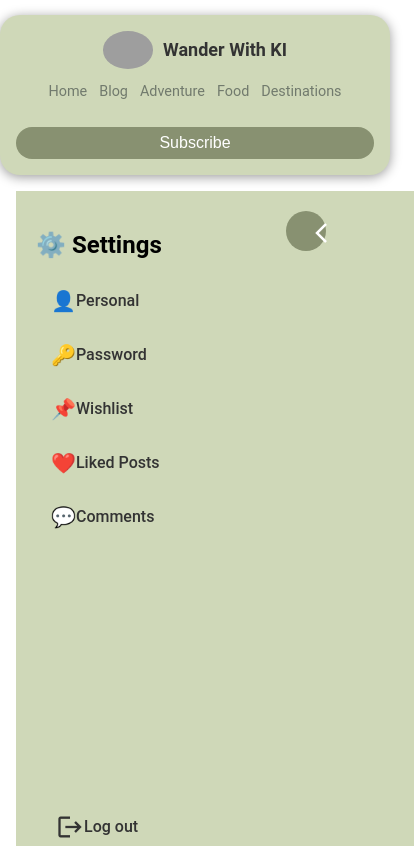
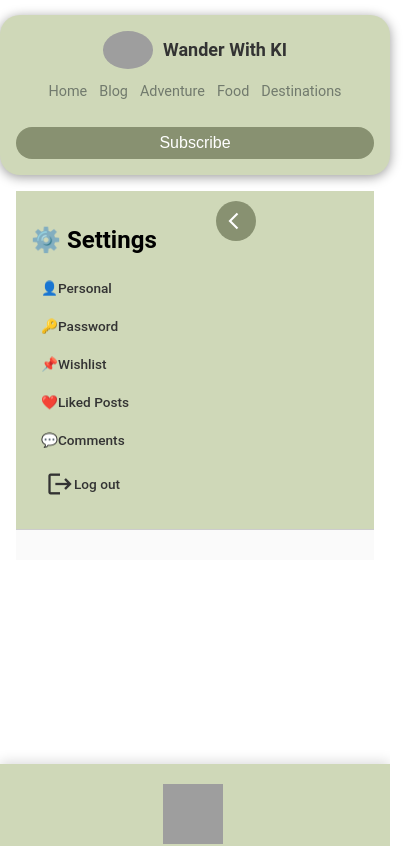
Before and after one commit to Kirtivanjode/wanderwithkii, an Angular app in the folder frontend/: page /settings in a window 390 px wide. Shown: the top 846 px of the page, 414 px wide, since content can reach past the window. Built offline with nearby package versions, Linux system fonts and the light colour scheme; grey boxes are pictures that could not be loaded.

Commit message:
your commit message

```diff
--- a/frontend/src/app/components/settings/settings.component.css
+++ b/frontend/src/app/components/settings/settings.component.css
@@ -2,8 +2,11 @@
   display: flex;
   position: relative;
   transition: all 0.3s ease;
+  height: 100vh;
+  overflow: hidden;
 }
 
+/* Sidebar Toggle Button */
 .sidebar-toggle {
   position: absolute;
   top: 20px;
@@ -16,60 +19,53 @@
   height: 40px;
   font-size: 20px;
   cursor: pointer;
-  transition: all 0.3s ease;
   display: flex;
   align-items: center;
   justify-content: center;
+  transition: all 0.3s ease;
+  z-index: 10;
 }
 
+/* Toggle Position when Collapsed */
 .settings-container:not(.collapsed) .sidebar-toggle {
-  left: 270px;
+  left: 250px;
 }
-
 .settings-container.collapsed .sidebar-toggle {
   left: 60px;
 }
 
+/* Sidebar */
 .settings-sidebar {
   width: 250px;
   background-color: #cfd8b8;
   padding: 20px;
   transition: all 0.3s ease;
-  overflow: hidden;
   display: flex;
   flex-direction: column;
   flex-shrink: 0;
-  height: 77vh;
+  height: 100%;
+  overflow: hidden;
 }
 
 .settings-container.collapsed .settings-sidebar {
   width: 60px;
   padding: 20px 10px;
 }
-
 .settings-container.collapsed .settings-sidebar h2 {
   display: none;
 }
 
+/* Main Content */
 .settings-content {
   flex: 1;
   padding: 20px;
   background-color: #fafafa;
   overflow-y: auto;
-  height: 77vh;
+  height: 100%;
+  transition: all 0.3s ease;
 }
 
-.material-icons {
-  transition: transform 0.3s ease;
-  display: inline-block;
-  font-size: 24px;
-  padding-left: 10px;
-}
-
-.material-icons.rotated {
-  transform: rotate(180deg);
-}
-
+/* Tabs */
 .tab {
   padding: 10px 15px;
   border-radius: 10px;
@@ -82,7 +78,21 @@
   transition: all 0.3s ease;
   margin-bottom: 10px;
 }
+.settings-container.collapsed .tab-label {
+  display: none;
+}
+.settings-container.collapsed .tab {
+  justify-content: center;
+}
+.tab.active {
+  background-color: #889171;
+  color: white;
+}
+.tab:hover {
+  background-color: #dbe8cb;
+}
 
+/* Logout Tab */
 .logout-tab {
   border-radius: 5px;
   padding: 10px;
@@ -91,35 +101,11 @@
   cursor: pointer;
   transition: background-color 0.3s;
 }
-
 .logout-tab .material-icons {
   font-size: 28px;
 }
 
-.tab:hover {
-  background-color: #dbe8cb;
-}
-
-.tab.active {
-  background-color: #889171;
-  color: white;
-}
-
-.tab-icon {
-  font-size: 20px;
-  display: flex;
-  align-items: center;
-  justify-content: center;
-}
-
-.settings-container.collapsed .tab-label {
-  display: none;
-}
-
-.settings-container.collapsed .tab {
-  justify-content: center;
-}
-
+/* Inputs & Buttons */
 input {
   padding: 0.6rem 1rem;
   border-radius: 8px;
@@ -134,11 +120,10 @@ input {
   position: relative;
   width: 100%;
 }
-
 .password-input-wrapper i {
   position: absolute;
-  top: 37%;
-  right: 6px;
+  top: 50%;
+  right: 10px;
   transform: translateY(-50%);
   cursor: pointer;
   color: #666;
@@ -154,22 +139,21 @@ button {
   cursor: pointer;
   transition: background-color 0.3s ease;
 }
-
 button:hover {
-  background-color: #d4ddbe;
+  background-color: #adb893;
 }
-
 button:disabled {
   background-color: #a0aec0;
   cursor: not-allowed;
 }
 
+/* Theme Options */
 .theme-options {
   display: flex;
   gap: 1rem;
   margin-top: 10px;
+  flex-wrap: wrap;
 }
-
 .theme-options div {
   padding: 0.5rem 1rem;
   background-color: #e1e9cd;
@@ -178,11 +162,11 @@ button:disabled {
   font-weight: 500;
   transition: background 0.3s ease;
 }
-
 .theme-options div:hover {
   background-color: #d4ddbe;
 }
 
+/* Wishlist & Comments */
 .wishlist-item,
 .comment-card {
   background-color: #fff;
@@ -191,13 +175,13 @@ button:disabled {
   margin-bottom: 1rem;
   box-shadow: 0 2px 6px rgba(0, 0, 0, 0.06);
 }
-
 .comment-content {
   display: grid;
   grid-template-columns: repeat(auto-fill, minmax(300px, 1fr));
   gap: 1rem;
 }
 
+/* Read More */
 .read-more {
   display: inline-block;
   margin-top: 0.4rem;
@@ -205,34 +189,22 @@ button:disabled {
   text-decoration: none;
   font-weight: 500;
 }
-
 .read-more:hover {
   text-decoration: underline;
 }
 
-@media (max-width: 768px) {
-  .sidebar-toggle {
-    display: block;
-  }
-
-  .settings-container {
-    flex-direction: column;
-  }
-
-  .settings-sidebar {
-    width: 100%;
-    border-bottom: 1px solid #ccc;
-  }
-
-  .settings-container.collapsed .settings-sidebar {
-    display: none;
-  }
-
-  .settings-content {
-    padding: 20px;
-  }
+/* Icons */
+.material-icons {
+  transition: transform 0.3s ease;
+  display: inline-block;
+  font-size: 24px;
+  padding-left: 10px;
+}
+.material-icons.rotated {
+  transform: rotate(180deg);
 }
 
+/* Fade In Animation */
 @keyframes fadeIn {
   from {
     opacity: 0;
@@ -243,3 +215,64 @@ button:disabled {
     transform: translateY(0);
   }
 }
+
+/* Responsive Breakpoints */
+
+/* Medium Screens */
+@media (max-width: 1024px) {
+  .settings-sidebar {
+    width: 200px;
+  }
+  .settings-container:not(.collapsed) .sidebar-toggle {
+    left: 200px;
+  }
+}
+
+/* Tablet & Small Screens */
+@media (max-width: 768px) {
+  .settings-container {
+    flex-direction: column;
+    height: auto;
+  }
+  .settings-sidebar {
+    width: 100%;
+    height: auto;
+    border-bottom: 1px solid #ccc;
+    padding: 15px;
+  }
+  .settings-container.collapsed .settings-sidebar {
+    display: none;
+  }
+  .sidebar-toggle {
+    left: auto;
+    right: 20px;
+    top: 10px;
+  }
+  .settings-content {
+    width: 100%;
+    padding: 15px;
+    height: auto;
+  }
+  .tab {
+    padding: 8px 12px;
+  }
+  input,
+  button {
+    font-size: 0.95rem;
+  }
+}
+
+/* Mobile Phones */
+@media (max-width: 480px) {
+  .tab {
+    font-size: 0.85rem;
+    padding: 6px 10px;
+  }
+  .material-icons {
+    font-size: 20px;
+    padding-left: 5px;
+  }
+  button {
+    padding: 0.5rem 1rem;
+  }
+}
```
